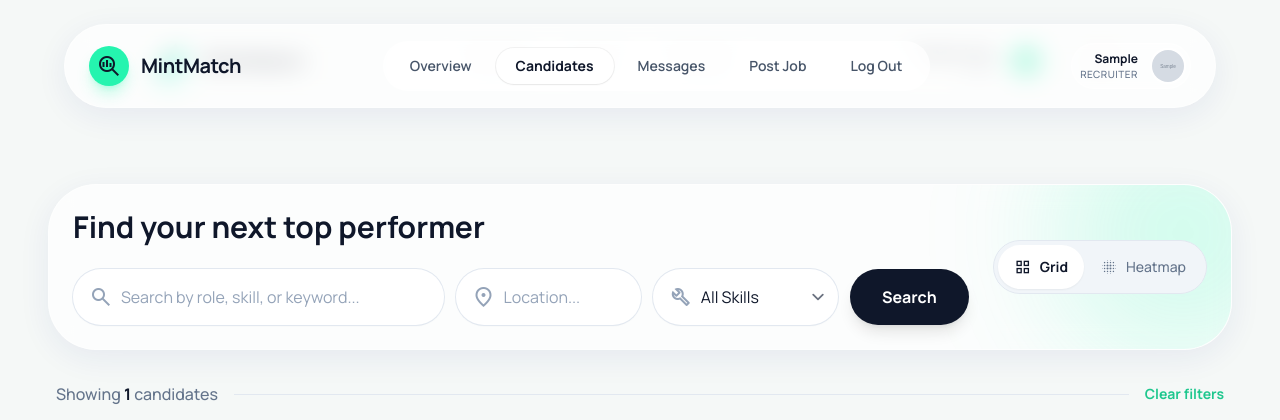
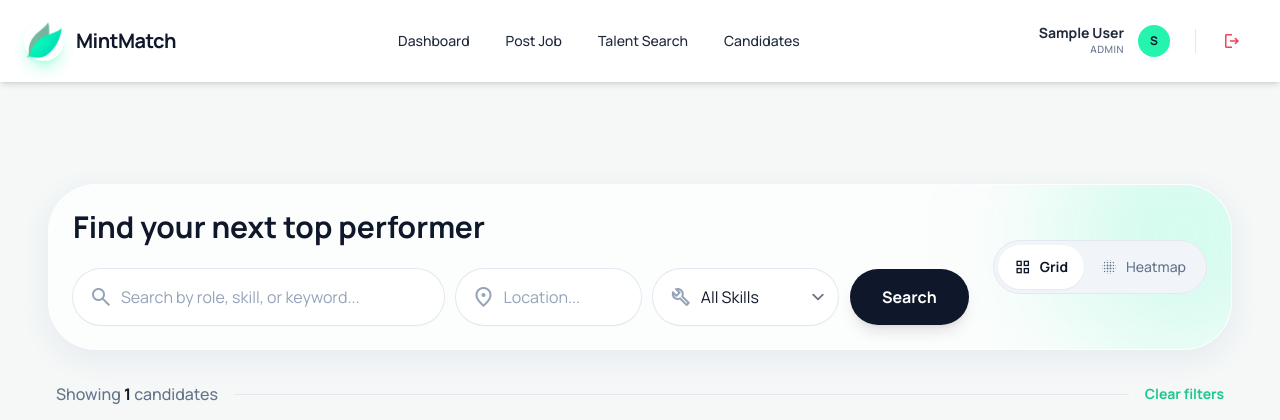
Before and after one commit to Asumi1/cs2340_project_2, a Django app: page /jobboard/recruiter/talent-search/ in a window 1280 px wide. Shown: the top 420 px of the page. Run offline with Django 5.2, Linux system fonts and the light colour scheme; a user stored in the database is signed in; tables that the repository leaves empty hold one stand-in row (values such as "Sample post"); grey boxes marked "Sample" are stand-in pictures; some libraries are stand-ins or nearby versions.

Commit message:
Adjusted navbar

```diff
--- a/jobboard/templates/jobboard/RecruiterTalentSearch.html
+++ b/jobboard/templates/jobboard/RecruiterTalentSearch.html
@@ -74,68 +74,6 @@
 {% block body_class %}bg-background-light dark:bg-background-dark font-display text-slate-800 dark:text-slate-100 min-h-screen flex flex-col transition-colors duration-300{% endblock %}
 
 {% block content %}
-<!-- Top Navigation Bar -->
-<nav class="fixed top-6 left-1/2 transform -translate-x-1/2 z-50 w-[90%] max-w-7xl glass-panel rounded-full px-6 py-4 flex items-center justify-between shadow-glass">
-    <!-- Logo -->
-    <div class="flex items-center gap-3">
-        <div class="w-10 h-10 bg-primary rounded-xl flex items-center justify-center shadow-lg shadow-primary/30">
-            <span class="material-symbols-outlined text-slate-900 text-2xl">search_insights</span>
-        </div>
-        <h1 class="text-xl font-bold tracking-tight text-slate-900 dark:text-white hidden sm:block">MintMatch</h1>
-    </div>
-
-    <!-- Center Menu -->
-    <div class="hidden md:flex items-center gap-1 bg-white/50 dark:bg-black/20 p-1.5 rounded-full border border-white/20 backdrop-blur-md">
-        <a href="{% url 'recruiter_dashboard' %}" class="px-5 py-2 text-slate-600 dark:text-slate-300 hover:text-slate-900 dark:hover:text-white hover:bg-white/60 dark:hover:bg-white/10 rounded-full text-sm font-semibold transition-all">Overview</a>
-        <a href="{% url 'recruiter_talent_search' %}" class="px-5 py-2 bg-white dark:bg-surface-dark text-slate-900 dark:text-primary shadow-sm rounded-full text-sm font-bold ring-1 ring-black/5 dark:ring-white/10">Candidates</a>
-        <a href="{% url 'recruiter_messaging' %}" class="px-5 py-2 text-slate-600 dark:text-slate-300 hover:text-slate-900 dark:hover:text-white hover:bg-white/60 dark:hover:bg-white/10 rounded-full text-sm font-semibold transition-all">Messages</a>
-        <a href="{% url 'job_create' %}" class="px-5 py-2 text-slate-600 dark:text-slate-300 hover:text-slate-900 dark:hover:text-white hover:bg-white/60 dark:hover:bg-white/10 rounded-full text-sm font-semibold transition-all">Post Job</a>
-        <a href="{% url 'logout' %}" class="px-5 py-2 text-slate-600 dark:text-slate-300 hover:text-slate-900 dark:hover:text-white hover:bg-white/60 dark:hover:bg-white/10 rounded-full text-sm font-semibold transition-all">Log Out</a>
-    </div>
-
-    <!-- Right Actions -->
-    <div class="relative flex items-center gap-4">
-        <button
-            id="profileButtonTalent"
-            type="button"
-            aria-haspopup="true"
-            aria-expanded="false"
-            class="flex items-center gap-3 pl-2 pr-1 py-1 rounded-full bg-white/40 dark:bg-black/20 border border-white/50 dark:border-white/10 hover:bg-white/60 dark:hover:bg-white/20 transition-colors"
-        >
-            <div class="text-right hidden xl:block">
-                <p class="text-xs font-bold text-slate-900 dark:text-white">{{ user.first_name|default:user.username }}</p>
-                <p class="text-[10px] text-slate-500 dark:text-slate-400 font-medium uppercase tracking-wider">Recruiter</p>
-            </div>
-            <div class="w-9 h-9 rounded-full overflow-hidden border-2 border-white dark:border-slate-700">
-                {% if user.recruiterprofile.profile_photo %}
-                    <img alt="Profile" class="w-full h-full object-cover" src="{{ user.recruiterprofile.profile_photo.url }}"/>
-                {% else %}
-                    <div class="w-full h-full bg-primary flex items-center justify-center text-xs font-bold text-slate-900">{{ user.username|first|upper }}</div>
-                {% endif %}
-            </div>
-        </button>
-        <div
-            id="profileMenuTalent"
-            class="absolute right-0 top-full mt-2 hidden z-50"
-            role="menu"
-            aria-labelledby="profileButtonTalent"
-        >
-            <div class="bg-white dark:bg-slate-800 shadow-lg rounded-xl w-44 overflow-hidden border border-slate-100 dark:border-slate-700">
-                <div class="px-4 py-3 border-b border-slate-200 dark:border-slate-700">
-                    <span class="font-semibold text-sm text-slate-900 dark:text-white">{{ user.first_name|default:user.username }}</span>
-                </div>
-                <a href="{% url 'edit_profile' %}" role="menuitem"
-                    class="flex items-center gap-2 px-4 py-2.5 text-sm text-slate-700 dark:text-slate-300 hover:bg-slate-100 dark:hover:bg-slate-700 transition-colors">
-                    <span class="material-symbols-outlined text-base">edit</span> Edit Profile
-                </a>
-                <a href="{% url 'logout' %}" role="menuitem"
-                    class="flex items-center gap-2 px-4 py-2.5 text-sm text-red-500 hover:bg-red-50 dark:hover:bg-red-900/20 transition-colors">
-                    <span class="material-symbols-outlined text-base">logout</span> Log Out
-                </a>
-            </div>
-        </div>
-    </div>
-</nav>
 
 <div class="h-32 hidden md:block"></div>
 <div class="h-24 md:hidden"></div>
--- a/jobboard/templates/jobboard/includes/navbar.html
+++ b/jobboard/templates/jobboard/includes/navbar.html
@@ -1,5 +1,5 @@
 {% load static %}
-<nav class="fixed top-6 left-1/2 transform -translate-x-1/2 z-50 w-[90%] max-w-5xl glass-nav rounded-full px-6 py-3">
+<nav class="fixed top-0 left-0 w-full z-50 bg-white shadow-md px-6 py-4">
     <!-- Top Row -->
     <div class="flex items-center justify-between">
         <!-- Logo -->
@@ -18,6 +18,7 @@
                 <!-- Recruiter Navigation -->
                 <a href="{% url 'recruiter_dashboard' %}" class="px-4 py-1.5 text-charcoal-light dark:text-gray-300 hover:text-charcoal dark:hover:text-white font-medium rounded-full hover:bg-white/50 dark:hover:bg-white/5 text-sm transition-all">Dashboard</a>
                 <a href="{% url 'job_create' %}" class="px-4 py-1.5 text-charcoal-light dark:text-gray-300 hover:text-charcoal dark:hover:text-white font-medium rounded-full hover:bg-white/50 dark:hover:bg-white/5 text-sm transition-all">Post Job</a>
+                <a href="{% url 'recruiter_talent_search' %}" class="px-4 py-1.5 text-charcoal-light dark:text-gray-300 hover:text-charcoal dark:hover:text-white font-medium rounded-full hover:bg-white/50 dark:hover:bg-white/5 text-sm transition-all">Talent Search</a>
                 <a href= "{% url 'recruiter_kanban' %}" class="px-4 py-1.5 text-charcoal-light dark:text-gray-300 hover:text-charcoal dark:hover:text-white font-medium rounded-full hover:bg-white/50 dark:hover:bg-white/5 text-sm transition-all">Candidates</a>
             </div>
         {% elif user.is_superuser %}
@@ -54,6 +55,7 @@
             {% if user.is_recruiter %}
               <a href="{% url 'recruiter_dashboard' %}" class="block px-4 py-3 text-sm text-slate-700 dark:text-slate-200 hover:bg-slate-100 dark:hover:bg-slate-700">Dashboard</a>
               <a href="{% url 'job_create' %}" class="block px-4 py-3 text-sm text-slate-700 dark:text-slate-200 hover:bg-slate-100 dark:hover:bg-slate-700">Post Job</a>
+              <a href="{% url 'recruiter_talent_search' %}" class="px-5 py-2 bg-white dark:bg-surface-dark text-slate-900 dark:text-primary shadow-sm rounded-full text-sm font-bold ring-1 ring-black/5 dark:ring-white/10">Candidates</a>
               <a href="{% url 'recruiter_kanban' %}" class="block px-4 py-3 text-sm text-slate-700 dark:text-slate-200 hover:bg-slate-100 dark:hover:bg-slate-700">Candidates</a>
               <a href="{% url 'recruiter_messaging' %}" class="block px-4 py-3 text-sm text-slate-700 dark:text-slate-200 hover:bg-slate-100 dark:hover:bg-slate-700">Messages</a>
             {% elif user.is_superuser %}
```
